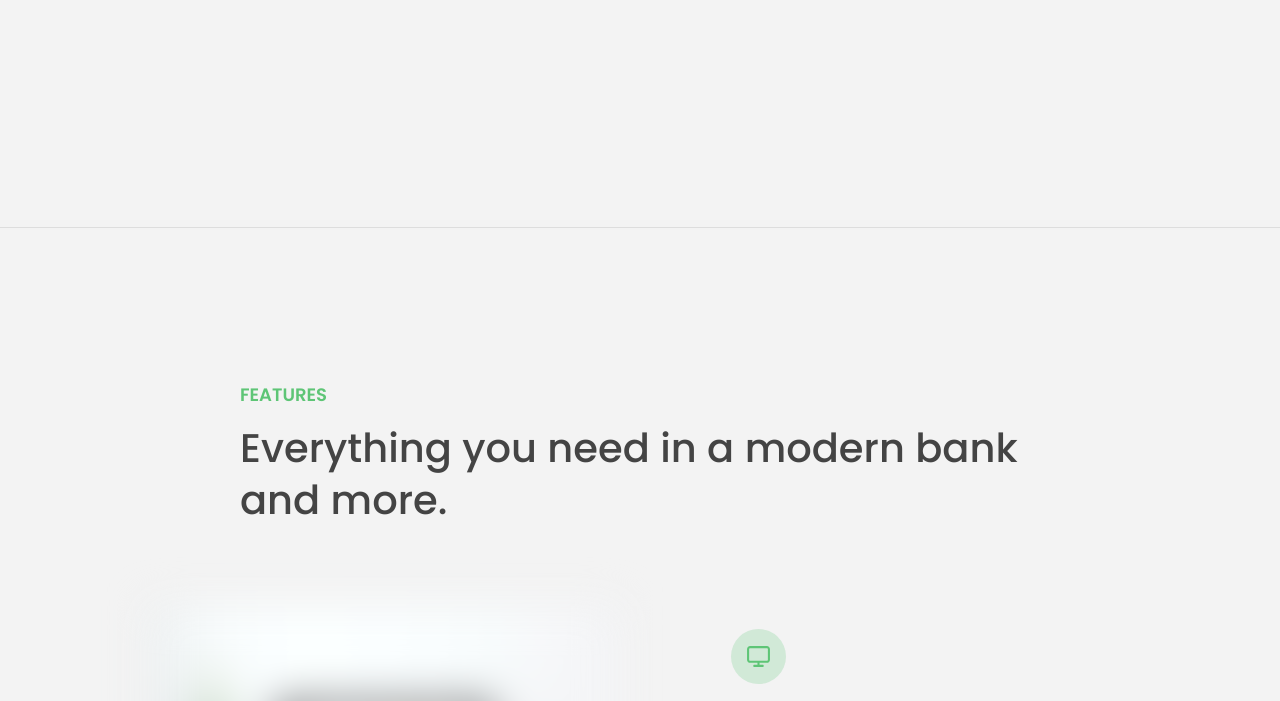
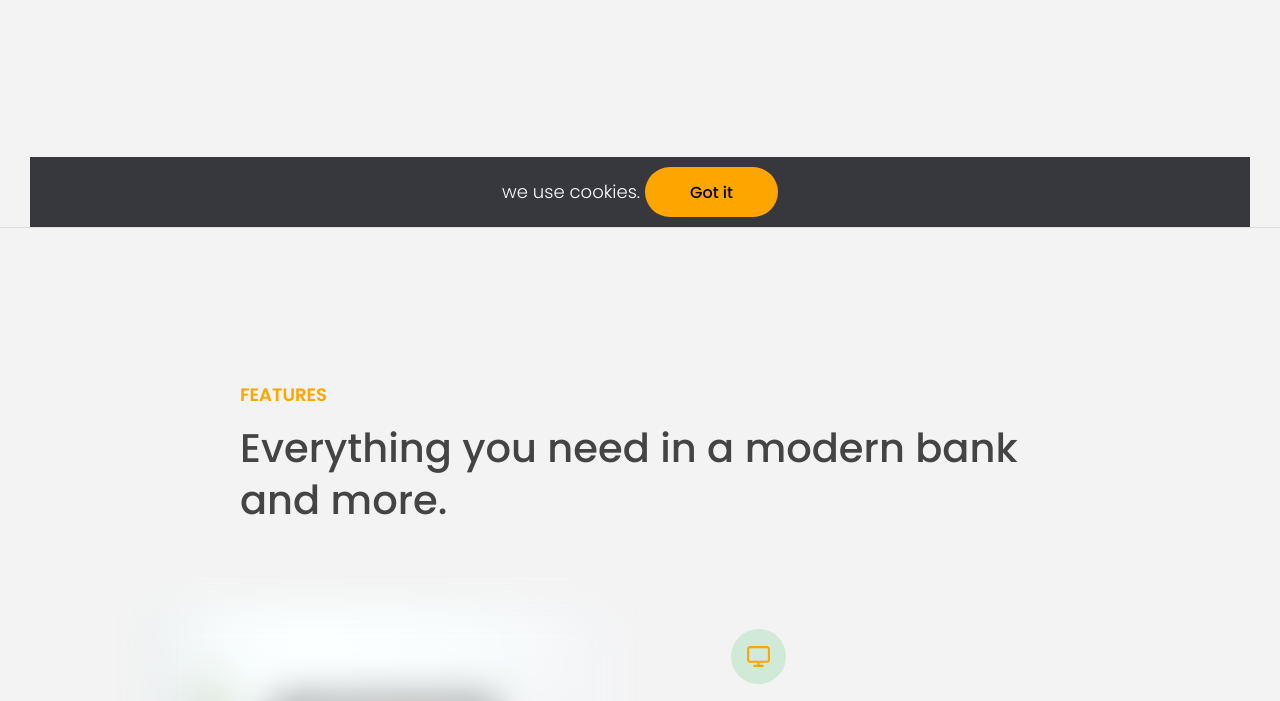
Before and after one commit to Sinna-Shan/banker-marketing, a plain HTML site: page index.html in a window 1280 px wide. Shown: the part 573-1274 px from the top of the page. Drawn offline with Linux system fonts and the light colour scheme.

Commit message:
class, attributes and styles

```diff
--- a/index.html
+++ b/index.html
@@ -21,6 +21,8 @@
           alt="Bankist logo"
           class="nav__logo"
           id="logo"
+          designer="noah"
+          data-version-number="3.0"
         />
         <ul class="nav__links">
           <li class="nav__item">
--- a/script.js
+++ b/script.js
@@ -8,7 +8,8 @@ const overlay = document.querySelector('.overlay');
 const btnCloseModal = document.querySelector('.btn--close-modal');
 const btnsOpenModal = document.querySelectorAll('.btn--show-modal');
 
-const openModal = function () {
+const openModal = function (e) {
+  e.preventDefault();
   modal.classList.remove('hidden');
   overlay.classList.remove('hidden');
 };
@@ -18,8 +19,7 @@ const closeModal = function () {
   overlay.classList.add('hidden');
 };
 
-for (let i = 0; i < btnsOpenModal.length; i++)
-  btnsOpenModal[i].addEventListener('click', openModal);
+btnsOpenModal.forEach(btn => btn.addEventListener('click', openModal));
 
 btnCloseModal.addEventListener('click', closeModal);
 overlay.addEventListener('click', closeModal);
@@ -29,3 +29,71 @@ document.addEventListener('keydown', function (e) {
     closeModal();
   }
 });
+
+////////////////////////////////////////////////////////////////
+//selecting
+console.log(document.documentElement); //selecting the whole document element
+console.log(document.head);
+console.log(document.body);
+
+const header = document.querySelector('.header'); //selecting a single element
+console.log(document.querySelectorAll('.section')); //selecting multiple elements
+
+document.getElementById('section--1'); // with out the selector (./#)
+console.log(document.getElementsByTagName('button'));
+console.log(document.getElementsByClassName('btn'));
+
+//creating and inserting
+const message = document.createElement('div');
+message.innerHTML = `we use cookies. <button class='btn btn--close-cookie'>Got it</button>`;
+// message.classList.add('cookie-message')
+// header.prepend(message)
+// header.append(message.cloneNode(true))
+header.append(message);
+// header.before(message);
+// header.after(message);
+
+//delete element
+document
+  .querySelector('.btn--close-cookie')
+  .addEventListener('click', function (event) {
+    message.remove();
+    // message.parentElement.removeChild(message);//old way DOM traversing
+  });
+
+//Styles
+message.style.backgroundColor = '#37383d';
+message.style.color = '#ffffff';
+message.style.fontSize = '18px';
+message.style.width = '100%';
+message.style.textAlign = 'center';
+
+// get styles
+console.log(getComputedStyle(message).padding);
+message.style.padding =
+  Number.parseInt(getComputedStyle(message).padding) + 10 + 'px';
+
+document.documentElement.style.setProperty('--color-primary', 'orange');
+
+// attribute
+const logo = document.querySelector('.nav__logo');
+console.log(logo.alt);// get
+console.log(logo.className);
+logo.alt = 'beautiful minimalist logo' // set
+
+//non standard
+console.log(logo.designer);
+console.log(logo.getAttribute('designer'));
+logo.setAttribute('company','bankist')
+
+console.log(logo.src);
+console.log(logo.getAttribute('src'));
+
+//data attributes
+console.log(logo.dataset.versionNumber);
+
+//class
+// logo.classList.add('')
+// logo.classList.remove('')
+// logo.classList.toggle('')
+// logo.classList.contains('')
```
Also changed, not shown: style.css (line endings or trailing spaces).
